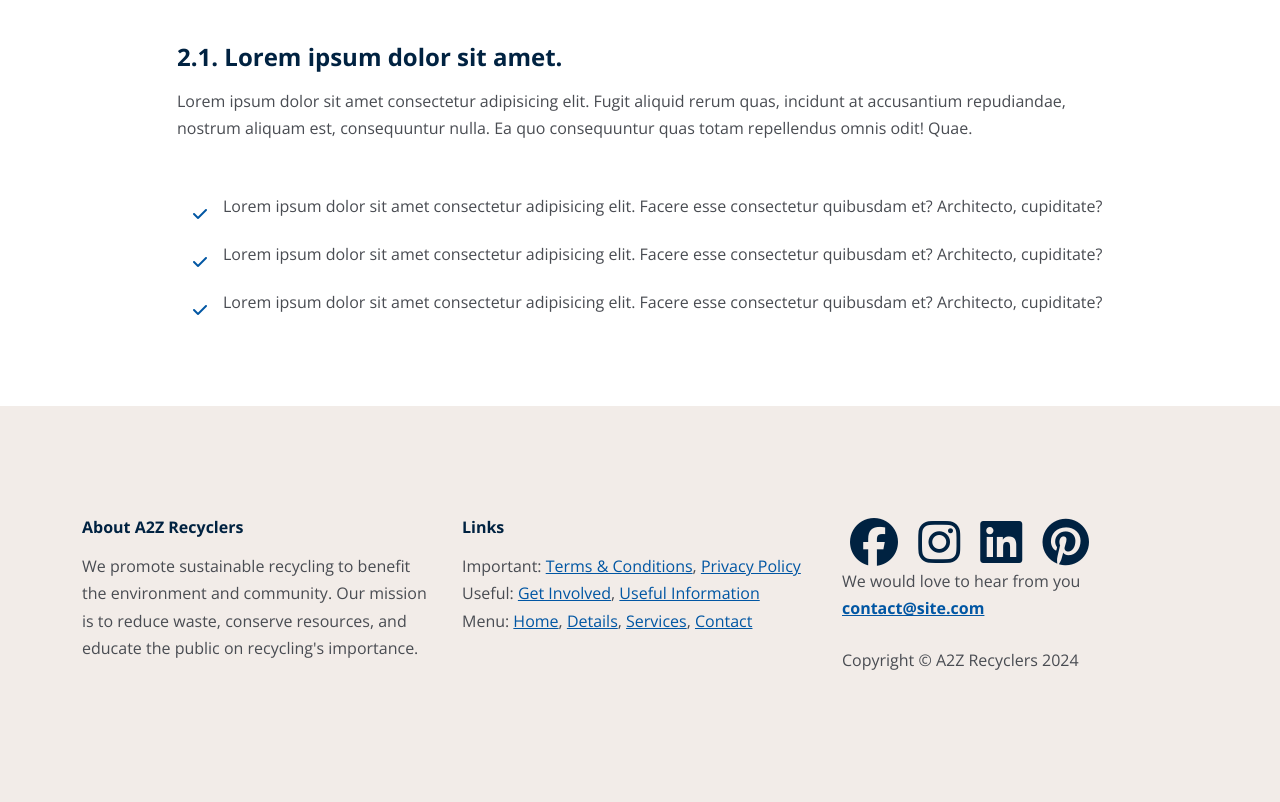
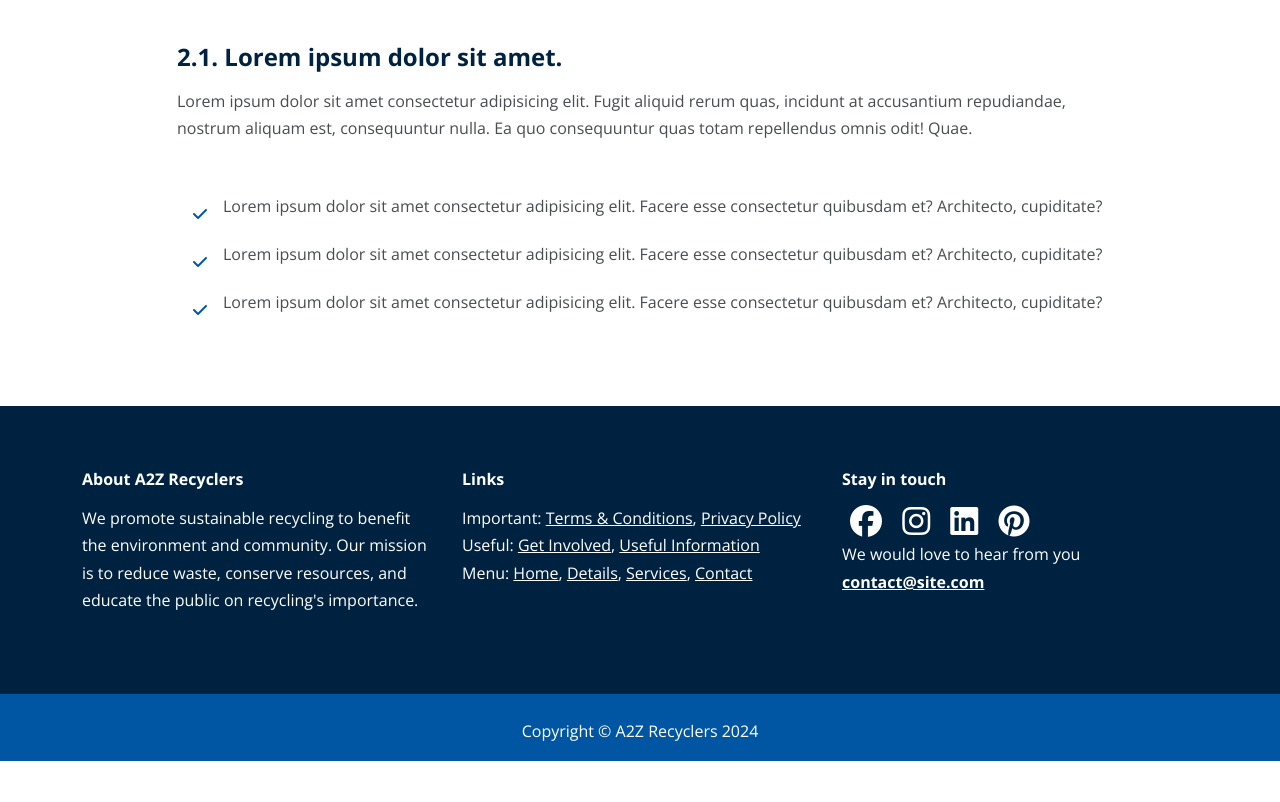
Before and after one commit to oastra/A2Z-Recyclers, a website: page privacy.html in a window 1280 px wide. Shown: the part 813-1615 px from the top of the page. After the commit the page ends 1574 px from the top, so only its background shows below. Drawn offline with nearby package versions, Linux system fonts and the light colour scheme.

Commit message:
footer change

```diff
--- a/privacy.html
+++ b/privacy.html
@@ -39,18 +39,18 @@
               <a class="nav-link" aria-current="page" href="index.html">Home</a>
             </li>
             <li class="nav-item">
-              <a class="nav-link" href="#details">Details</a>
+              <a class="nav-link" href="index.html#details">Details</a>
             </li>
             <li class="nav-item">
-              <a class="nav-link" href="#services">Services</a>
+              <a class="nav-link" href="index.html#services">Services</a>
             </li>
             <li class="nav-item">
-              <a class="nav-link" href="#projects">Projects</a>
+              <a class="nav-link" href="index.html#projects">Projects</a>
             </li>
             <li class="nav-item">
               <a
                 class="nav-link btn btn-outline-secondary px-4 mx-4"
-                href="#contact"
+                href="index.html#contact"
                 >Contact Us</a
               >
             </li>
@@ -122,11 +122,12 @@
         </div>
       </div>
     </section>
-    <footer class="bg-light py-6">
-      <div class="container">
-        <div class="row">
-          <div class="col-md-4 my-3">
-            <h6>About A2Z Recyclers</h6>
+    <!-- Footer -->
+     <footer class="footer bg-dark text-white ">
+      <div class="container py-5 ">
+        <div class="row ">
+          <div class="col-md-4 my-3  ">
+            <h6 class="text-white">About A2Z Recyclers</h6>
             <p>
               We promote sustainable recycling to benefit the environment and
               community. Our mission is to reduce waste, conserve resources, and
@@ -134,8 +135,8 @@
             </p>
           </div>
           <div class="col-md-4 my-3">
-            <h6>Links</h6>
-            <ul class="list-unstyled">
+            <h6 class="text-white">Links</h6>
+            <ul class="list-unstyled  ">
               <li>
                 Important: <a href="privacy.html">Terms & Conditions</a>,
                 <a href="privacy.html">Privacy Policy</a>
@@ -145,25 +146,24 @@
                 <a href="article.html">Useful Information</a>
               </li>
               <li>
-                Menu: <a href="index.html">Home</a>,
-                <a href="index.html#details">Details</a>,
-                <a href="index.html#services">Services</a>,
-                <a href="index.html#contact">Contact</a>
+                Menu: <a href="#">Home</a>, <a href="#details">Details</a>,
+                <a href="#services">Services</a>, <a href="#contact">Contact</a>
               </li>
             </ul>
           </div>
           <div class="col-md-4 my-3">
+            <h6 class="text-white"> Stay in touch</h6>
             <a href="facebook.com" class="text-decoration-none">
-              <i class="fab fa-facebook fa-3x text-dark mx-2"></i>
+              <i class="fab fa-facebook fa-2x text-white  mx-2"></i>
             </a>
             <a href="instagram.com" class="text-decoration-none">
-              <i class="fab fa-instagram fa-3x text-dark mx-2"></i>
+              <i class="fab fa-instagram fa-2x text-white mx-2"></i>
             </a>
             <a href="linkedin.com" class="text-decoration-none">
-              <i class="fab fa-linkedin fa-3x text-dark mx-2"></i>
+              <i class="fab fa-linkedin fa-2x text-white  mx-2"></i>
             </a>
             <a href="printerest.com" class="text-decoration-none">
-              <i class="fab fa-pinterest fa-3x text-dark mx-2"></i>
+              <i class="fab fa-pinterest fa-2x text-white mx-2"></i>
             </a>
             <p>
               We would love to hear from you
@@ -171,12 +171,17 @@
                 ><strong>contact@site.com</strong></a
               >
             </p>
+          </div>
+        </div>
+
+        </div>
+      </div>
+      <div class="row">
+          <div class="col-lg-12 text-center bg-primary">
             <p class="d-none d-md-block mt-4">
               Copyright &copy; A2Z Recyclers 2024
             </p>
           </div>
-        </div>
-      </div>
     </footer>
 
     <button id="to-top" class="to-top-btn">
--- a/scss/styles.scss
+++ b/scss/styles.scss
@@ -99,6 +99,14 @@ a {
 .show {
   opacity: 1;
 }
+.footer a {
+  color: #fff;
+  // text-decoration: none;
+}
+.footer a:hover,
+.footer a:active {
+  color: #ccc;
+}
 
 @media (max-width: 992px) {
   .xl-text {
@@ -136,12 +144,12 @@ a {
   .details-2 .decoration-dots {
     top: 300px;
   }
+  // .modal-content {
+  //   display: flex !important;
+  //   flex-direction: column !important;
+  // }
 }
 @media (max-width: 576px) {
-  .modal {
-    display: flex !important;
-    flex-direction: column !important;
-  }
   .logo {
     width: 50%;
   }
```
Also changed, not shown: article.html (+25 -21 lines), index.html (+20 -14 lines), css/styles.css.
